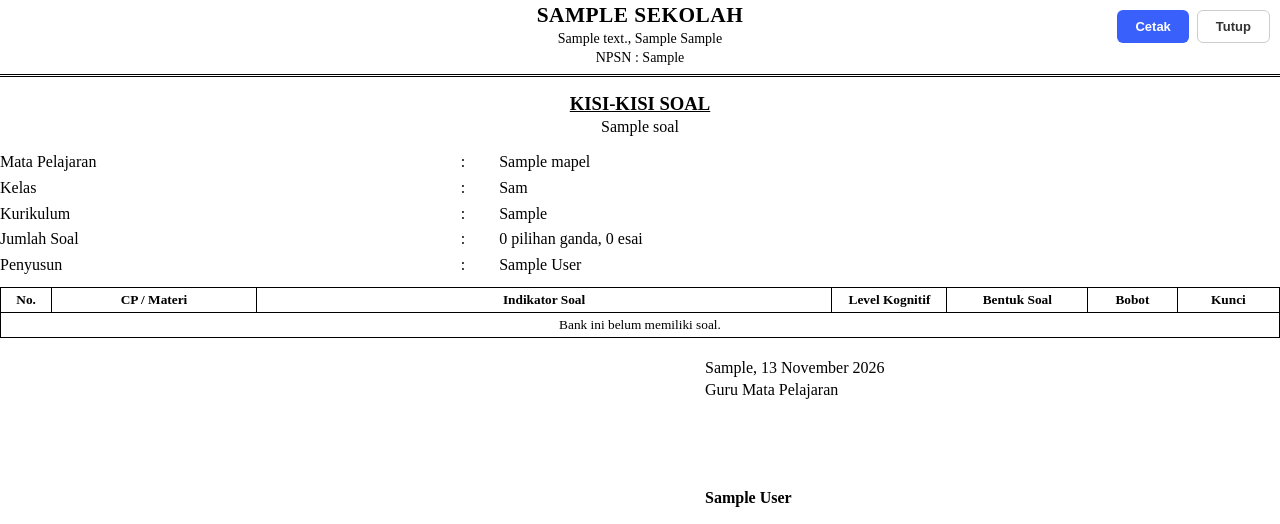
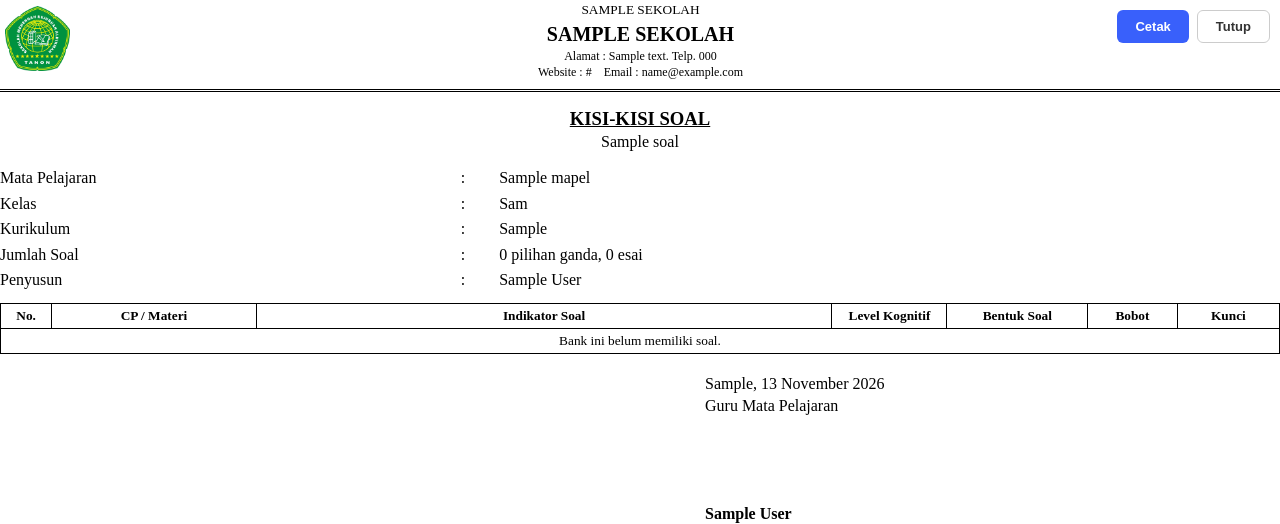
Before and after one commit to padiweb/ujiansmk, a Laravel app: page /staf/bank-soal/1/kisi-kisi in a window 1280 px wide. Shown: the top 524 px of the page. Run offline with Laravel 12, Linux system fonts and the light colour scheme; a user stored in the database is signed in; tables that the repository leaves empty hold one stand-in row (values such as "Sample post").

Commit message:
Kop surat seperti aplikasi lama (logo, lembaga induk, alamat, telepon, website, email); cetak transkrip/SKL/mutasi/kisi-kisi/peringkat langsung membuka dialog cetak tanpa tab baru
Co-Authored-By: Claude Sonnet 5.5 <noreply@anthropic.com>

```diff
--- a/app/Http/Controllers/Staf/PengaturanSekolahController.php
+++ b/app/Http/Controllers/Staf/PengaturanSekolahController.php
@@ -20,7 +20,11 @@ class PengaturanSekolahController extends Controller
     {
         $data = $request->validate([
             'nama' => ['required', 'string', 'max:150'],
+            'nama_induk' => ['nullable', 'string', 'max:150'],
             'alamat' => ['nullable', 'string', 'max:500'],
+            'telepon' => ['nullable', 'string', 'max:40'],
+            'website' => ['nullable', 'string', 'max:120'],
+            'email' => ['nullable', 'email', 'max:120'],
             'kota' => ['nullable', 'string', 'max:60'],
             'provinsi' => ['nullable', 'string', 'max:60'],
             'npsn' => ['nullable', 'string', 'max:20'],
--- a/app/Models/PengaturanSekolah.php
+++ b/app/Models/PengaturanSekolah.php
@@ -9,7 +9,7 @@ class PengaturanSekolah extends Model
     protected $table = 'pengaturan_sekolah';
 
     protected $fillable = [
-        'nama', 'alamat', 'kota', 'provinsi', 'npsn', 'kepala_sekolah', 'nip_kepala_sekolah',
+        'nama', 'nama_induk', 'alamat', 'kota', 'provinsi', 'telepon', 'website', 'email', 'npsn', 'kepala_sekolah', 'nip_kepala_sekolah',
         'kurikulum', 'bobot_ujian', 'bobot_harian', 'bobot_tugas_akhir', 'bobot_praktik', 'bobot_adab', 'bobot_np', 'bobot_nk', 'mode_sinkron_eduweb', 'eduweb_kejadian_terakhir', 'eduweb_sinkron_penuh_pada',
         'eduweb_cek_terakhir', 'eduweb_webhook_terakhir', 'eduweb_kejadian_tertahan', 'eduweb_kredensial',
     ];
--- a/resources/views/layouts/staf.blade.php
+++ b/resources/views/layouts/staf.blade.php
@@ -193,6 +193,7 @@
 @endsection
 
 @push('skrip')
+<script src="{{ asset('js/cetak-bingkai.js') }}?v={{ filemtime(public_path('js/cetak-bingkai.js')) }}" defer></script>
 <script>
     (function () {
         var html = document.documentElement;
--- a/resources/views/staf/bank-soal/kisi.blade.php
+++ b/resources/views/staf/bank-soal/kisi.blade.php
@@ -7,7 +7,7 @@
 @include('staf.kelulusan.gaya')
 <style>@page { size: 33cm 21.5cm; } .tn td, .tn th { font-size: 10pt; } .lv { text-align: center; font-weight: bold; }</style>
 </head>
-<body>
+<body data-rapor="1">
 @unless ($word)
     <div class="alat tanpa-cetak">
         <button type="button" onclick="window.print()">Cetak</button>
--- a/resources/views/staf/bank-soal/show.blade.php
+++ b/resources/views/staf/bank-soal/show.blade.php
@@ -56,7 +56,7 @@
             <a class="tombol kecil garis" href="{{ route('staf.bank-soal.otomatis', $bank) }}"><x-ikon nama="otomatis" :ukuran="16" />Susun otomatis</a>
         @endif
         <a class="tombol kecil garis" href="{{ route('staf.bank-soal.impor.form', $bank) }}"><x-ikon nama="unggah" :ukuran="16" />Impor Excel</a>
-        <a class="tombol kecil garis" href="{{ route('staf.bank-soal.kisi', $bank) }}" target="_blank" rel="noopener"><x-ikon nama="cetak" :ukuran="16" />Kisi-kisi</a>
+        <a class="tombol kecil garis" href="{{ route('staf.bank-soal.kisi', $bank) }}" data-cetak><x-ikon nama="cetak" :ukuran="16" />Kisi-kisi</a>
         <a class="tombol kecil garis" href="{{ route('staf.bank-soal.kisi', [$bank, 'format' => 'word']) }}"><x-ikon nama="berkas" :ukuran="16" />Kisi-kisi Word</a>
         @if ($ringkasan['draf'] > 0)
             <button class="tombol kecil garis" type="submit" form="formSiapSemua">Tandai {{ $ringkasan['draf'] }} draf siap</button>
--- a/resources/views/staf/kelulusan/daftar.blade.php
+++ b/resources/views/staf/kelulusan/daftar.blade.php
@@ -22,7 +22,7 @@
 </form>
 
 @if ($kelas)
-<form id="formCetakLulus" class="bar-saring bar-cetak" method="GET" action="{{ route('staf.kelulusan.cetak', $jenis) }}" target="_blank">
+<form id="formCetakLulus" class="bar-saring bar-cetak" method="GET" action="{{ route('staf.kelulusan.cetak', $jenis) }}" data-cetak>
     <input type="hidden" name="kelas" value="{{ $kelas->id }}">
     <input type="hidden" name="siswa" value="">
     <div class="bar-isi">
--- a/resources/views/staf/kelulusan/gaya.blade.php
+++ b/resources/views/staf/kelulusan/gaya.blade.php
@@ -7,9 +7,13 @@ table { border-collapse: collapse; width: 100%; }
 .lembar { page-break-after: always; }
 .lembar:last-child { page-break-after: auto; }
 .kop { border-bottom: 3px double #000; margin-bottom: 8px; }
-.kop td { text-align: center; padding-bottom: 6px; }
-.kop-nama { font-size: 16pt; font-weight: bold; letter-spacing: .5px; }
-.kop-alamat { font-size: 10.5pt; }
+.kop td { padding-bottom: 8px; vertical-align: middle; }
+.kop-logo { width: 75px; text-align: center; }
+.kop-logo img { width: 65px; }
+.kop-teks { text-align: center; line-height: 1.4; padding-right: 75px; }
+.kop-induk { font-size: 10pt; }
+.kop-nama { font-size: 15pt; font-weight: bold; }
+.kop-alamat { font-size: 9pt; }
 .judul { text-align: center; font-weight: bold; font-size: 14pt; text-decoration: underline; margin-top: 14px; }
 .nomor { text-align: center; margin-bottom: 12px; }
 .id td { padding: 2px 0; vertical-align: top; border: none; }
--- a/resources/views/staf/kelulusan/kepala.blade.php
+++ b/resources/views/staf/kelulusan/kepala.blade.php
@@ -1,9 +1,17 @@
 <table class="kop">
     <tr>
-        <td>
+        <td class="kop-logo"><img src="{{ asset('images/logo_smk.png') }}" alt="Logo"></td>
+        <td class="kop-teks">
+            @if ($sekolah->nama_induk)<div class="kop-induk">{{ \Illuminate\Support\Str::upper($sekolah->nama_induk) }}</div>@endif
             <div class="kop-nama">{{ \Illuminate\Support\Str::upper($sekolah->nama) }}</div>
-            @if ($sekolah->alamat)<div class="kop-alamat">{{ $sekolah->alamat }}@if ($sekolah->kota), {{ $sekolah->kota }}@endif @if ($sekolah->provinsi) {{ $sekolah->provinsi }}@endif</div>@endif
-            @if ($sekolah->npsn)<div class="kop-alamat">NPSN : {{ $sekolah->npsn }}</div>@endif
+            @if ($sekolah->alamat)
+                <div class="kop-alamat">Alamat : {{ $sekolah->alamat }}@if ($sekolah->telepon) Telp. {{ $sekolah->telepon }}@endif</div>
+            @elseif ($sekolah->telepon)
+                <div class="kop-alamat">Telp. {{ $sekolah->telepon }}</div>
+            @endif
+            @if ($sekolah->website || $sekolah->email)
+                <div class="kop-alamat">@if ($sekolah->website)Website : {{ $sekolah->website }}@endif @if ($sekolah->website && $sekolah->email)&nbsp;&nbsp;@endif @if ($sekolah->email)Email : {{ $sekolah->email }}@endif</div>
+            @endif
         </td>
     </tr>
 </table>
--- a/resources/views/staf/kelulusan/mutasi.blade.php
+++ b/resources/views/staf/kelulusan/mutasi.blade.php
@@ -7,7 +7,7 @@
 @include('staf.kelulusan.gaya')
 <style>.poin { margin: 6px 0 6px 18px; } .poin p { margin: 4px 0; text-align: justify; }</style>
 </head>
-<body>
+<body data-rapor="1">
 @unless ($word)
     <div class="alat tanpa-cetak">
         <button type="button" onclick="window.print()">Cetak</button>
--- a/resources/views/staf/kelulusan/skl.blade.php
+++ b/resources/views/staf/kelulusan/skl.blade.php
@@ -6,7 +6,7 @@
 <title>{{ $judul }}</title>
 @include('staf.kelulusan.gaya')
 </head>
-<body>
+<body data-rapor="1">
 @unless ($word)
     <div class="alat tanpa-cetak">
         <button type="button" onclick="window.print()">Cetak</button>
--- a/resources/views/staf/kelulusan/transkrip.blade.php
+++ b/resources/views/staf/kelulusan/transkrip.blade.php
@@ -6,7 +6,7 @@
 <title>{{ $judul }}</title>
 @include('staf.kelulusan.gaya')
 </head>
-<body>
+<body data-rapor="1">
 @unless ($word)
     <div class="alat tanpa-cetak">
         <button type="button" onclick="window.print()">Cetak</button>
--- a/resources/views/staf/pengaturan.blade.php
+++ b/resources/views/staf/pengaturan.blade.php
@@ -13,8 +13,8 @@
 
     @php
         $isian = [
-            ['nama', 'Nama sekolah', true], ['alamat', 'Alamat', false], ['kota', 'Kota/Kabupaten', false],
-            ['provinsi', 'Provinsi', false], ['npsn', 'NPSN', false], ['kepala_sekolah', 'Kepala sekolah', false],
+            ['nama', 'Nama sekolah', true], ['nama_induk', 'Lembaga induk (baris atas kop)', false], ['alamat', 'Alamat', false], ['kota', 'Kota/Kabupaten', false],
+            ['provinsi', 'Provinsi', false], ['telepon', 'Telepon', false], ['website', 'Website', false], ['email', 'Email', false], ['npsn', 'NPSN', false], ['kepala_sekolah', 'Kepala sekolah', false],
             ['nip_kepala_sekolah', 'NIP kepala sekolah', false], ['kurikulum', 'Kurikulum', true],
         ];
     @endphp
--- a/resources/views/staf/statistik/cetak.blade.php
+++ b/resources/views/staf/statistik/cetak.blade.php
@@ -6,7 +6,7 @@
 <title>Peringkat {{ $kelas->nama }}</title>
 @include('staf.kelulusan.gaya')
 </head>
-<body>
+<body data-rapor="1">
 <div class="alat tanpa-cetak">
     <button type="button" onclick="window.print()">Cetak</button>
     <button type="button" class="garis" onclick="window.close()">Tutup</button>
--- a/resources/views/staf/statistik/index.blade.php
+++ b/resources/views/staf/statistik/index.blade.php
@@ -43,7 +43,7 @@
         <div class="db-panel" style="margin-bottom:16px">
             <header>
                 <h3>Peringkat {{ $kelasNama[$id] ?? 'Kelas' }}</h3>
-                <a href="{{ route('staf.statistik.cetak', ['kelas' => $id, 'periode' => $periode->id]) }}" target="_blank" rel="noopener">Cetak</a>
+                <a href="{{ route('staf.statistik.cetak', ['kelas' => $id, 'periode' => $periode->id]) }}" data-cetak>Cetak</a>
             </header>
             <div class="gulir">
                 <table class="tabel tabel-daftar">
```
Also changed, not shown: public/js/cetak-bingkai.js (added, +68 -0 lines), resources/views/staf/arsip/index.blade.php (+4 -4 lines), tests/Feature/UjianSekolahTest.php (+20 -0 lines), database/migrations/2026_11_21_000001_tambah_kop_pada_pengaturan_sekolah.php (added).
